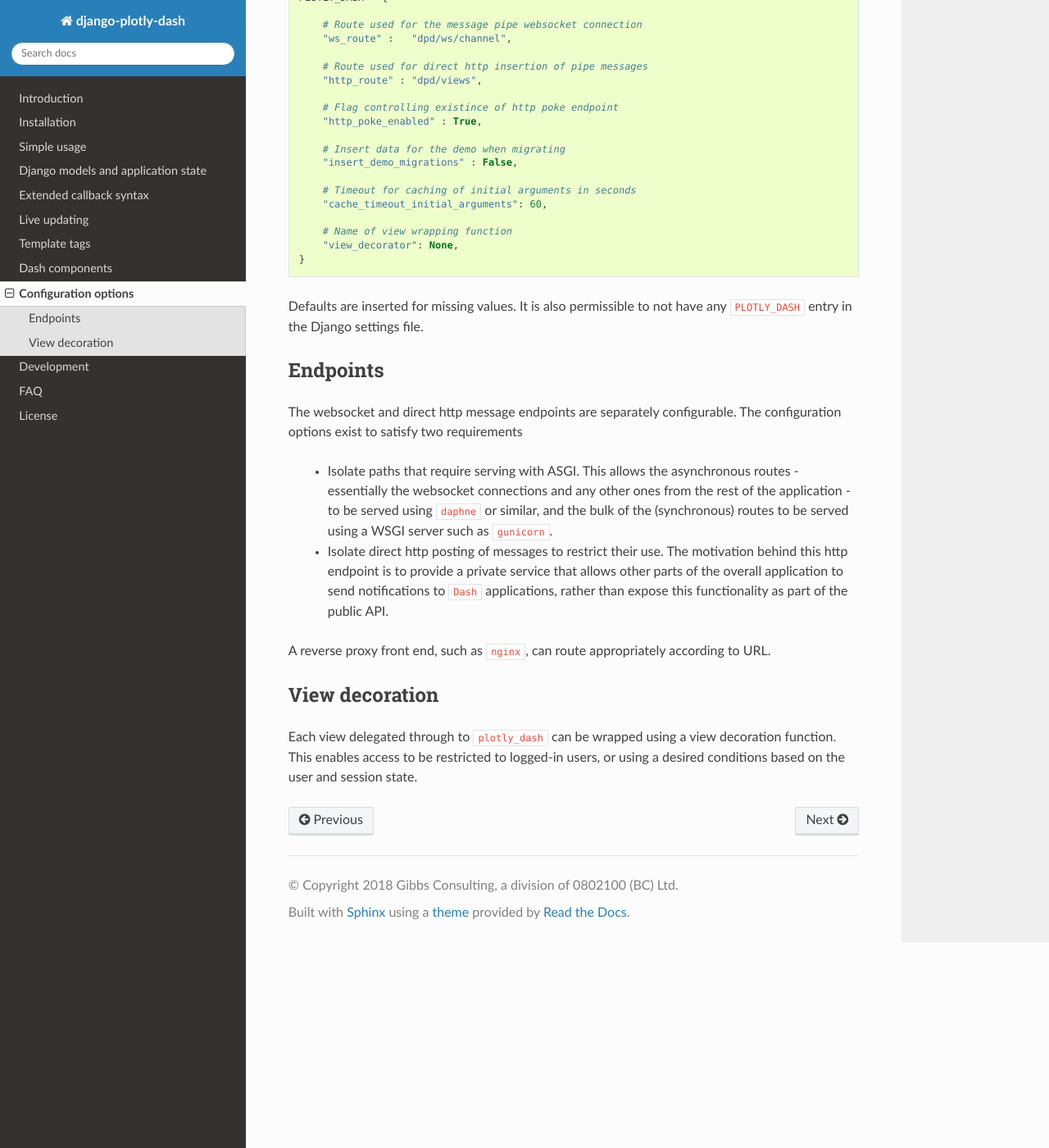
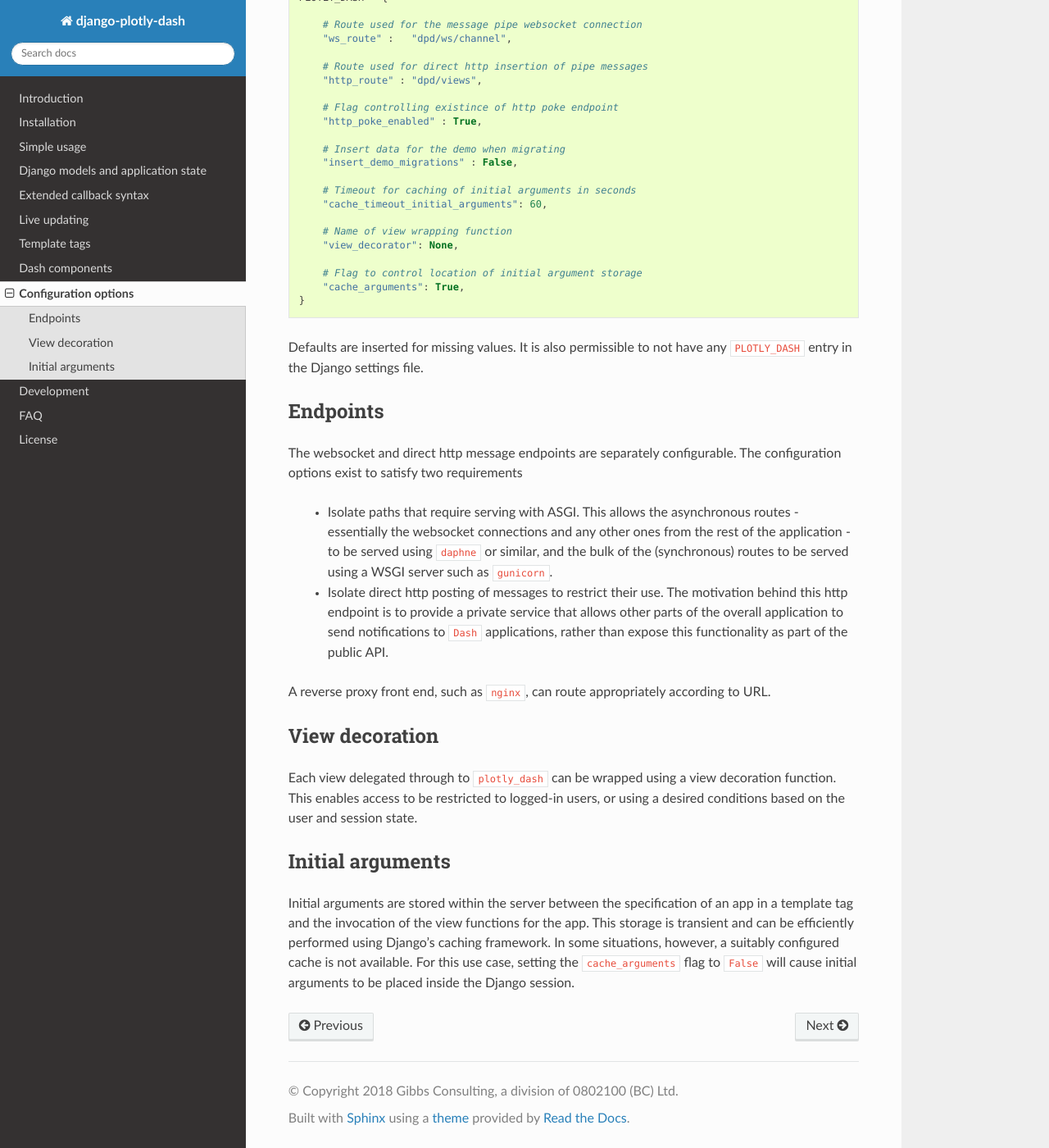
Before and after one commit to GibbsConsulting/django-plotly-dash, a Sphinx documentation site: the page built from docs/configuration.rst, in a window 1280 px wide and 1400 px high, scrolled down 257 px. Shown: the whole window at 82% size. Built offline with Sphinx 7.4.7 and the Read the Docs theme 2.0.0, drawn with Linux system fonts in a browser that asks for light colours.

Commit message:
Added flag to use session as an alternative to the cache

```diff
--- a/docs/configuration.rst
+++ b/docs/configuration.rst
@@ -27,6 +27,9 @@ below.
 
       # Name of view wrapping function
       "view_decorator": None,
+
+      # Flag to control location of initial argument storage
+      "cache_arguments": True,
   }
 
 Defaults are inserted for missing values. It is also permissible to not have any ``PLOTLY_DASH`` entry in
@@ -57,3 +60,13 @@ View decoration
 
 Each view delegated through to ``plotly_dash`` can be wrapped using a view decoration function. This enables access to be restricted to
 logged-in users, or using a desired conditions based on the user and session state.
+
+.. _cache_arguments:
+
+Initial arguments
+-----------------
+
+Initial arguments are stored within the server between the specification of an app in a template tag and the invocation of the
+view functions for the app. This storage is transient and can be efficiently performed using Django's caching framework. In some
+situations, however, a suitably configured cache is not available. For this use case, setting the ``cache_arguments`` flag to ``False`` will
+cause initial arguments to be placed inside the Django session.
```
Also changed, not shown: 1 other file.
